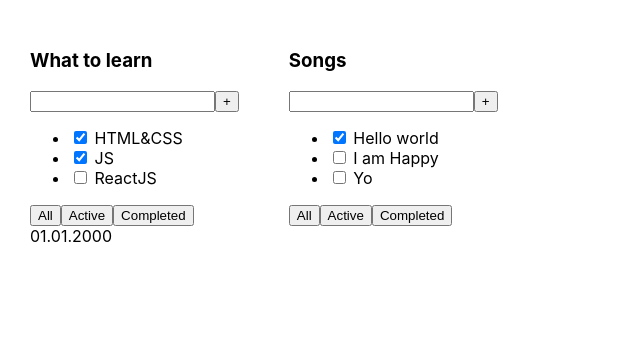
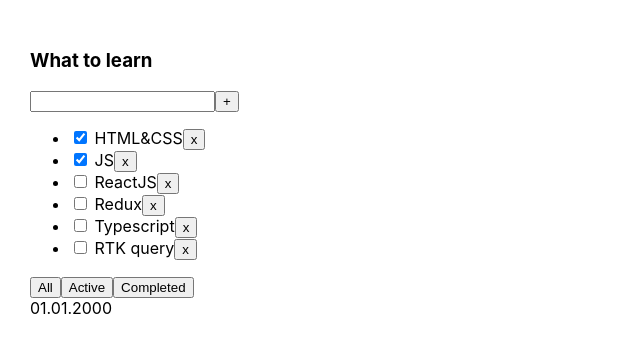
Before and after one commit to L1bertyCode/todolist, a React (Create React App) app: page / in a window 1280 px wide. Shown: the top 352 px of the page, without its empty margins (0-640 px from the left). Built offline with nearby package versions, Linux system fonts and the light colour scheme.

Commit message:
ch: A,Btn

```diff
--- a/src/App.tsx
+++ b/src/App.tsx
@@ -1,28 +1,31 @@
-
+import { useState } from 'react'
 import './App.css'
 import { Todolist } from './Todolist'
- export type TaskType = {
-  id:number
-  title:string
-  isDone:boolean
- }
+export type TaskType = {
+  id: number
+  title: string
+  isDone: boolean
+}
 function App() {
-  const tasks1:TaskType[] = [
+  const [tasks, setTasks] = useState<TaskType[]>([
     { id: 1, title: 'HTML&CSS', isDone: true },
     { id: 2, title: 'JS', isDone: true },
     { id: 3, title: 'ReactJS', isDone: false },
-  ]
+    { id: 4, title: 'Redux', isDone: false },
+    { id: 5, title: 'Typescript', isDone: false },
+    { id: 6, title: 'RTK query', isDone: false },
+  ])
 
-  const tasks2:TaskType[]  = [
-    { id: 1, title: 'Hello world', isDone: true },
-    { id: 2, title: 'I am Happy', isDone: false },
-    { id: 3, title: 'Yo', isDone: false },
-  ]
+  const removeTask = (taskId: number) => {
+    const filteredTasks = tasks.filter(task => {
+      return task.id !== taskId
+    })
+    setTasks(filteredTasks)
+  }
 
   return (
     <div className="App">
-           <Todolist title="What to learn" tasks={tasks1} date={"01.01.2000"} />
-           <Todolist title="Songs" tasks={tasks2} />
+      <Todolist title="What to learn" tasks={tasks} date={"01.01.2000"} removeTask={removeTask} />
     </div>
   )
 }
--- a/src/Button.tsx
+++ b/src/Button.tsx
@@ -1,7 +1,8 @@
 type ButtonPropsType = {
-    title: string
-  }
+  title: string
+  onClick?: () => void
+}
 
-  export const Button = ({ title }: ButtonPropsType) => {
-    return <button>{title}</button>
-  }
+export const Button = ({ title, onClick }: ButtonPropsType) => {
+  return <button onClick={onClick}>{title}</button>
+}
--- a/src/Todolist.tsx
+++ b/src/Todolist.tsx
@@ -5,9 +5,10 @@ type PropsType = {
   title: string
   tasks: TaskType[]
   date?: string
+  removeTask: (taskId: number) => void
 }
-export const Todolist = (props:PropsType) => {
-  const {title,tasks,date} =props
+export const Todolist = (props: PropsType) => {
+  const { title, tasks, date, removeTask } = props
   return (
     <div>
       <h3>{title}</h3>
@@ -19,9 +20,11 @@ export const Todolist = (props:PropsType) => {
         <p>Тасок нет</p>
       ) : (
         <ul>
-        {tasks.map(task=>(
+          {tasks.map(task => (
             <li key={task.id}>
               <input type="checkbox" checked={task.isDone} /> <span>{task.title}</span>
+              <Button title={'x'} onClick={() => removeTask(task.id)} />
+
             </li>
           ))}
         </ul>)}
```
Lines whose indentation alone changed are shown as unchanged.
